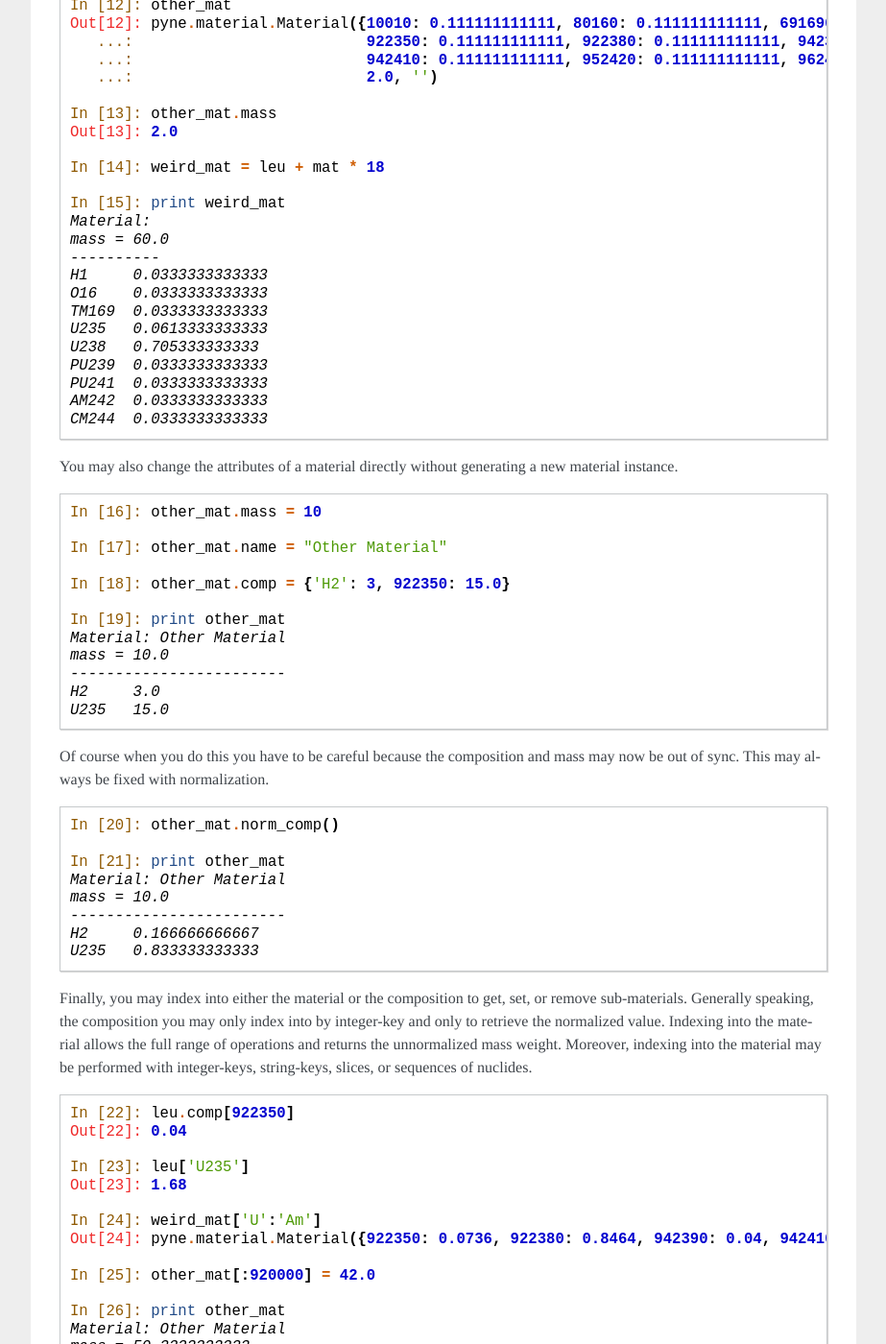
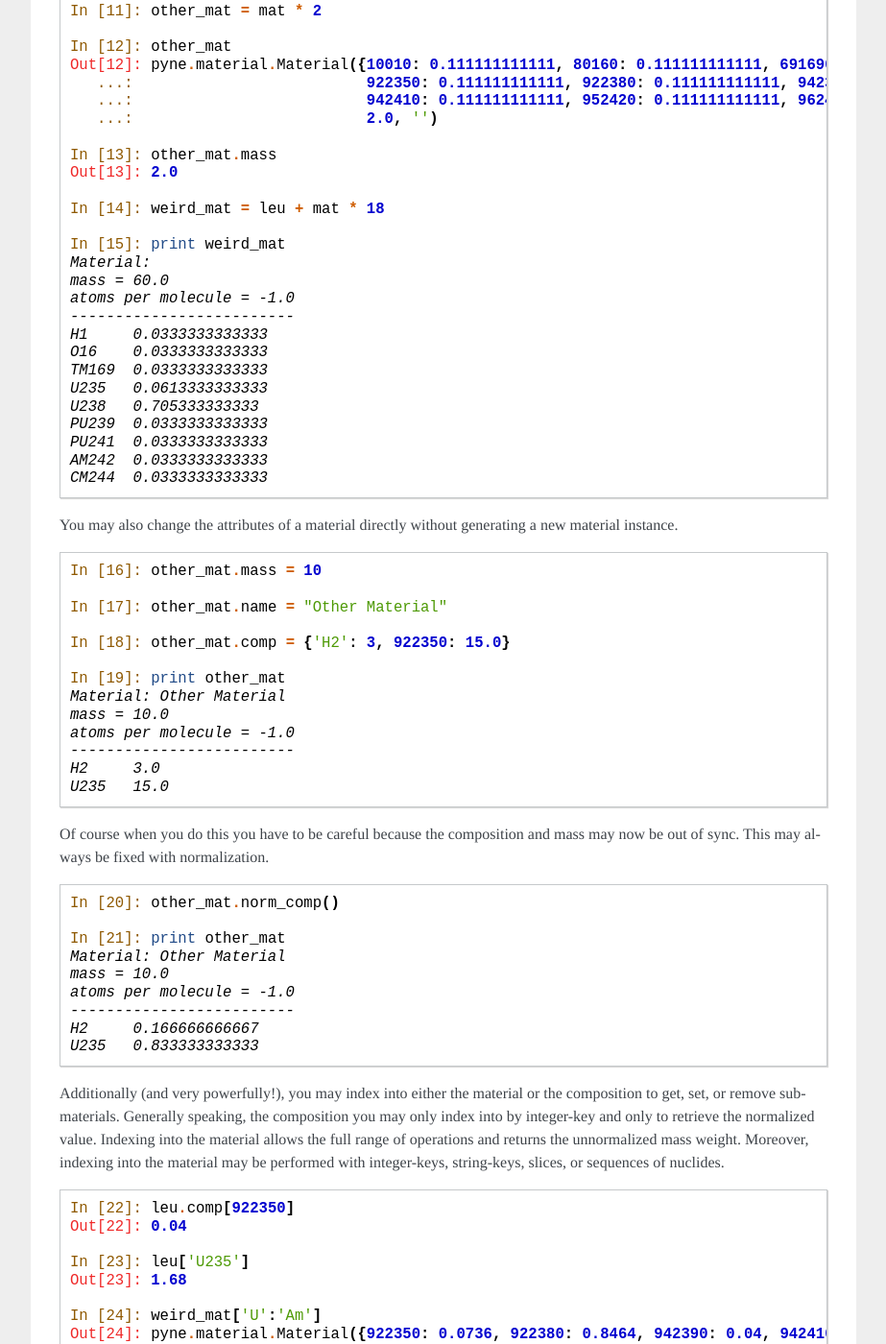
Before and after one commit to pyne/pyne, a Sphinx documentation site: the page built from docs/source/usersguide/material.rst, in a window 1280 px wide and 1400 px high, scrolled down 1540 px. Shown: the whole window at 96% size, without its empty margins (198-1121 px from the left). Built offline with Sphinx 7.4.7, drawn with Linux system fonts in a browser that asks for light colours; formulas are drawn with MathJax 3; some of the changed text lies outside the part shown.

Commit message:
Updated docs for material.

```diff
--- a/docs/source/index.rst
+++ b/docs/source/index.rst
@@ -10,9 +10,6 @@ PyNE development is a continuing effort and we are always looking for
 more developers, testers, and users.  If you are interested in being
 involved with this project, please contact us via `github`_ or
 `convore`_.
-
-Current modules are:
-   #. Fill-in soon
 
 PyNE has the following dependencies:
    #. `NumPy <http://numpy.scipy.org/>`_
--- a/docs/source/libref/material.rst
+++ b/docs/source/libref/material.rst
@@ -13,7 +13,7 @@ All functionality may be found in the ``material`` package::
  from pyne.material import Material
 
 Materials are the primary container for radionuclides. They map nuclides to **mass weights**,
-and contain methods for converting to/from atom fractions as well.
+though they contain methods for converting to/from atom fractions as well.
 In many ways they take inspiration from numpy arrays and python dictionaries.  Materials
 have two main attributes which define them.
 
--- a/docs/source/usersguide/material.rst
+++ b/docs/source/usersguide/material.rst
@@ -32,7 +33,7 @@ dictionaries of compositions are shown below.
     In [2]: leu = Material({'U238': 0.96, 'U235': 0.04}, 42, 'LEU')
 
     In [3]: leu
-    Out[3]: pyne.material.Material({922350: 0.04, 922380: 0.96}, 42.0, 'LEU')
+    Out[3]: pyne.material.Material({922350: 0.04, 922380: 0.96}, 42.0, 'LEU', -1.0)
 
     In [4]: nucvec = {10010:  1.0, 80160:  1.0, 691690: 1.0, 922350: 1.0,
        ...:           922380: 1.0, 942390: 1.0, 942410: 1.0, 952420: 1.0,
@@ -43,7 +44,8 @@ dictionaries of compositions are shown below.
     In [6]: print mat
     Material:
     mass = 9.0
-    ----------
+    atoms per molecule = -1.0
+    -------------------------
     H1     0.111111111111
     O16    0.111111111111
     TM169  0.111111111111
@@ -96,7 +98,8 @@ of the two original. Multiplying a Material by 2, however, will simply double th
     In [15]: print weird_mat
     Material:
     mass = 60.0
-    ----------
+    atoms per molecule = -1.0
+    -------------------------
     H1     0.0333333333333
     O16    0.0333333333333
     TM169  0.0333333333333
@@ -120,7 +123,8 @@ You may also change the attributes of a material directly without generating a n
     In [19]: print other_mat
     Material: Other Material
     mass = 10.0
-    ------------------------
+    atoms per molecule = -1.0
+    -------------------------
     H2     3.0
     U235   15.0
 
@@ -134,13 +138,14 @@ of sync.  This may always be fixed with normalization.
     In [21]: print other_mat
     Material: Other Material
     mass = 10.0
-    ------------------------
+    atoms per molecule = -1.0
+    -------------------------
     H2     0.166666666667
     U235   0.833333333333
 
-Finally, you may index into either the material or the composition to get, set, or remove
-sub-materials.  Generally speaking, the composition you may only index into by integer-key
-and only to retrieve the normalized value.  Indexing into the material allows the
+Additionally (and very powerfully!), you may index into either the material or the composition
+to get, set, or remove sub-materials.  Generally speaking, the composition you may only index
+into by integer-key and only to retrieve the normalized value.  Indexing into the material allows the
 full range of operations and returns the unnormalized mass weight.  Moreover, indexing into
 the material may be performed with integer-keys, string-keys, slices, or sequences of nuclides.
 
@@ -153,14 +158,15 @@ the material may be performed with integer-keys, string-keys, slices, or sequenc
     Out[23]: 1.68
 
     In [24]: weird_mat['U':'Am']
-    Out[24]: pyne.material.Material({922350: 0.0736, 922380: 0.8464, 942390: 0.04, 942410: 0.04}, 50.0, '')
+    Out[24]: pyne.material.Material({922350: 0.0736, 922380: 0.8464, 942390: 0.04, 942410: 0.04}, 50.0, '', -1.0)
 
     In [25]: other_mat[:920000] = 42.0
 
     In [26]: print other_mat
     Material: Other Material
     mass = 50.3333333333
-    ------------------------
+    atoms per molecule = -1.0
+    -------------------------
     H2     0.834437086093
     U235   0.165562913907
 
@@ -169,7 +175,7 @@ the material may be performed with integer-keys, string-keys, slices, or sequenc
     In [28]: mat[:]
     Out[28]: pyne.material.Material({10010: 0.166666666667, 922350: 0.166666666667, 922380: 0.166666666667,
        ...:                          942390: 0.166666666667, 942410: 0.166666666667, 952420: 0.166666666667},
-       ...:                          0.666666666667, '')
+       ...:                          0.666666666667, '', -1.0)
 
 Other methods also exist for obtaining commonly used sub-materials, such as gathering the Uranium or
 Plutonium vector.  You may also calculate the molecular weight of a material via the method by the same name.
```
Also changed, not shown: other parts of docs/source/usersguide/material.rst (+2 -1 lines), 1 other file.
